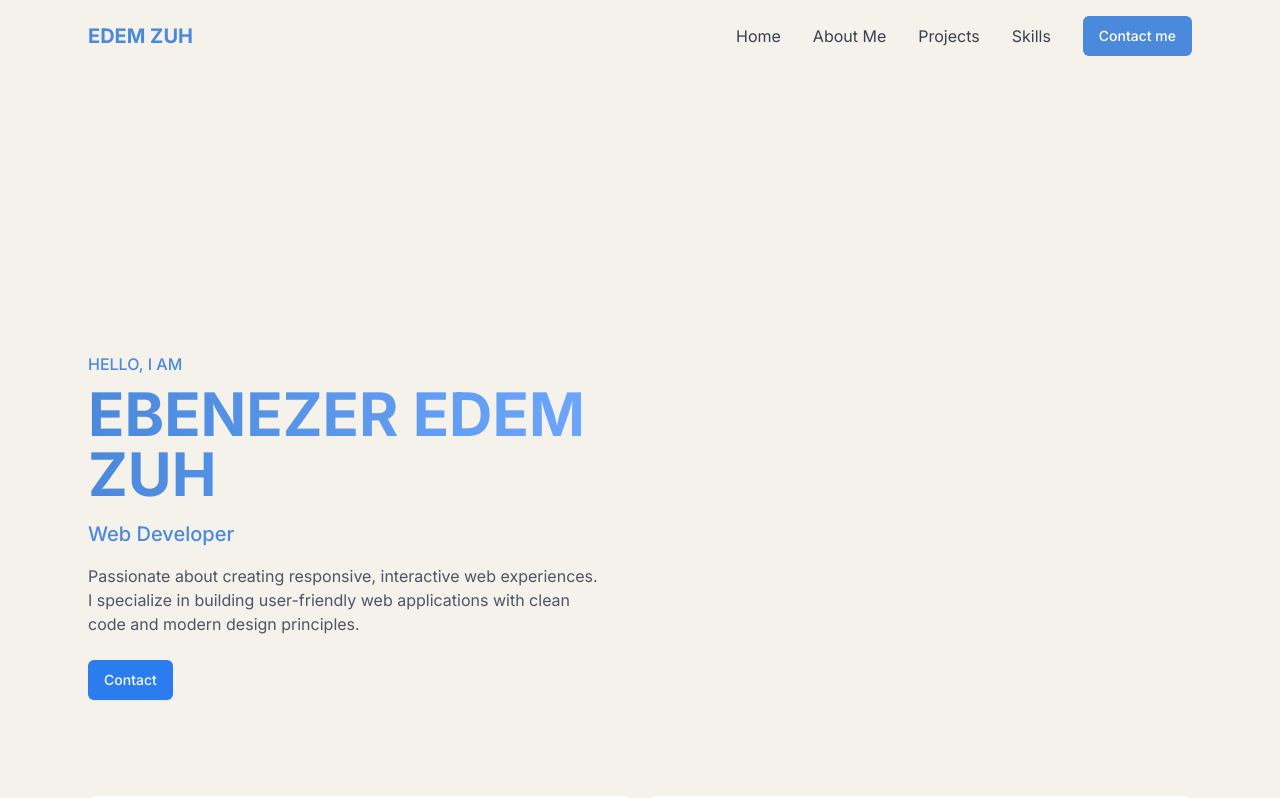
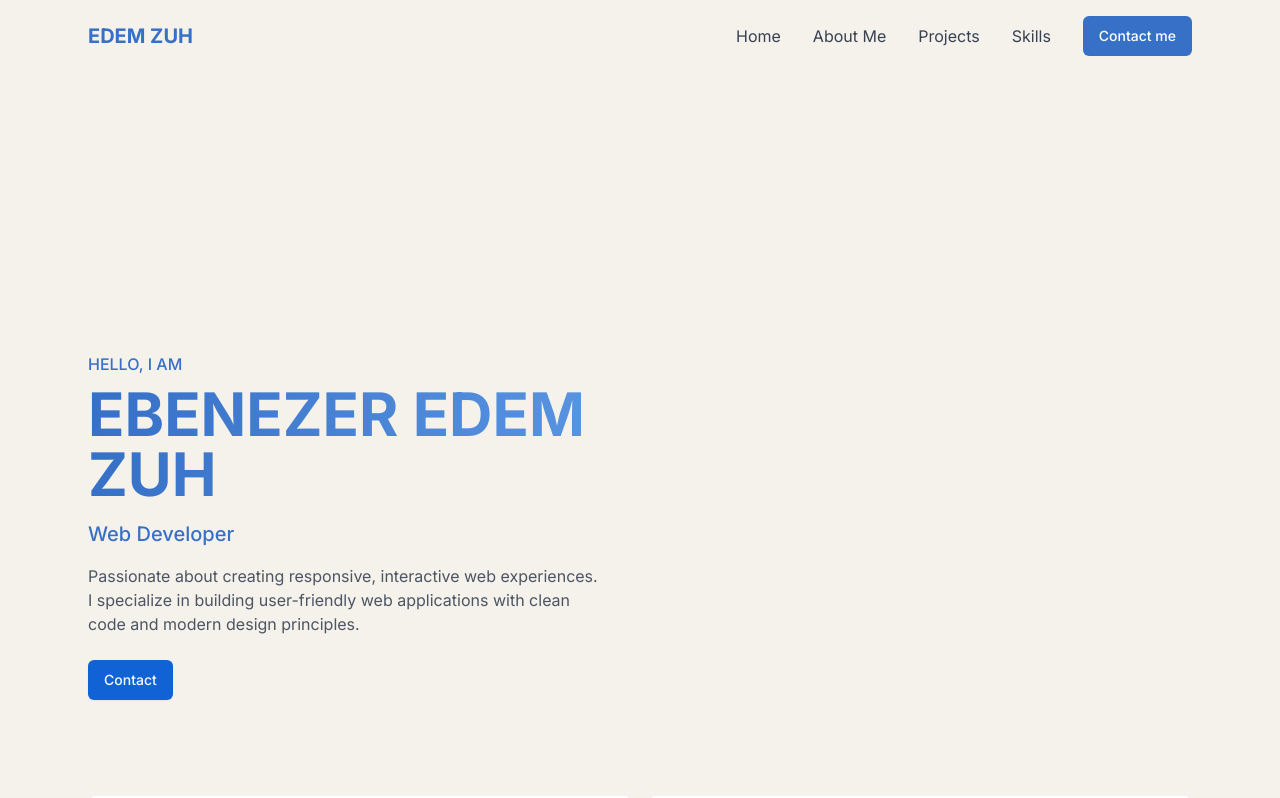
Before and after one commit to Diplocity/zuhwebstudio, a React (Vite) app: page / in a window 1280 px wide. Shown: the top 798 px of the page. Built offline with nearby package versions, Linux system fonts and the light colour scheme.

Commit message:
Refine blue text color
Slightly deepen the blue text color across the website.

```diff
--- a/src/index.css
+++ b/src/index.css
@@ -1,3 +1,4 @@
+
 @import url('https://fonts.googleapis.com/css2?family=Inter:wght@300;400;500;600;700&display=swap');
 
 @tailwind base;
@@ -15,7 +16,7 @@
     --popover: 0 0% 100%;
     --popover-foreground: 222.2 84% 4.9%;
 
-    --primary: 215 85% 55%;
+    --primary: 215 85% 45%;
     --primary-foreground: 210 40% 98%;
 
     --secondary: 210 40% 96.1%;
@@ -32,7 +33,7 @@
 
     --border: 214.3 31.8% 91.4%;
     --input: 214.3 31.8% 91.4%;
-    --ring: 215 85% 55%;
+    --ring: 215 85% 45%;
 
     --radius: 0.5rem;
 
--- a/tailwind.config.ts
+++ b/tailwind.config.ts
@@ -64,9 +64,9 @@ export default {
 					ring: 'hsl(var(--sidebar-ring))'
 				},
 				blue: {
-					light: '#6EA8FE',
-					DEFAULT: '#4A89DC',
-					dark: '#3A6CB3'
+					light: '#5A96E3',  // Deeper blue light
+					DEFAULT: '#3670C7', // Deeper blue
+					dark: '#2A5798'    // Deeper blue dark
 				},
 			},
 			fontFamily: {
```
